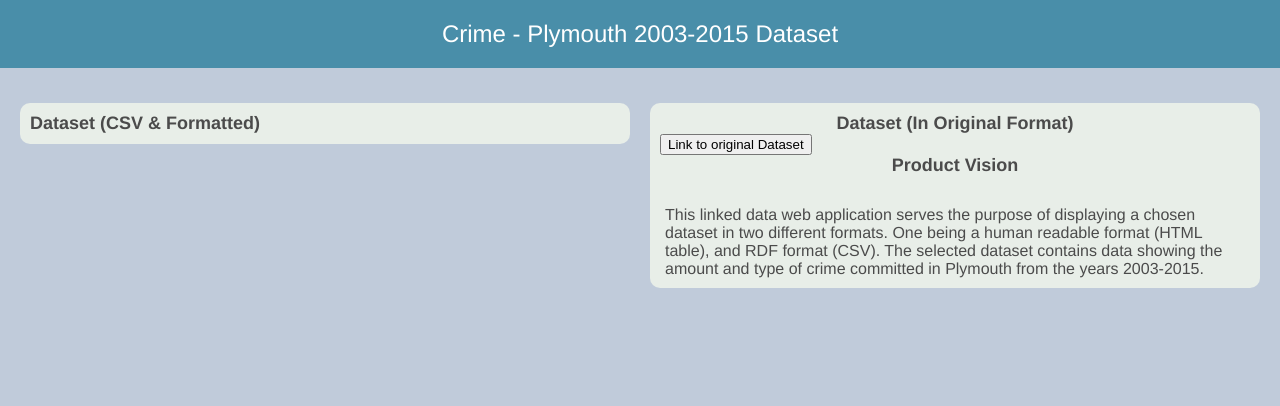
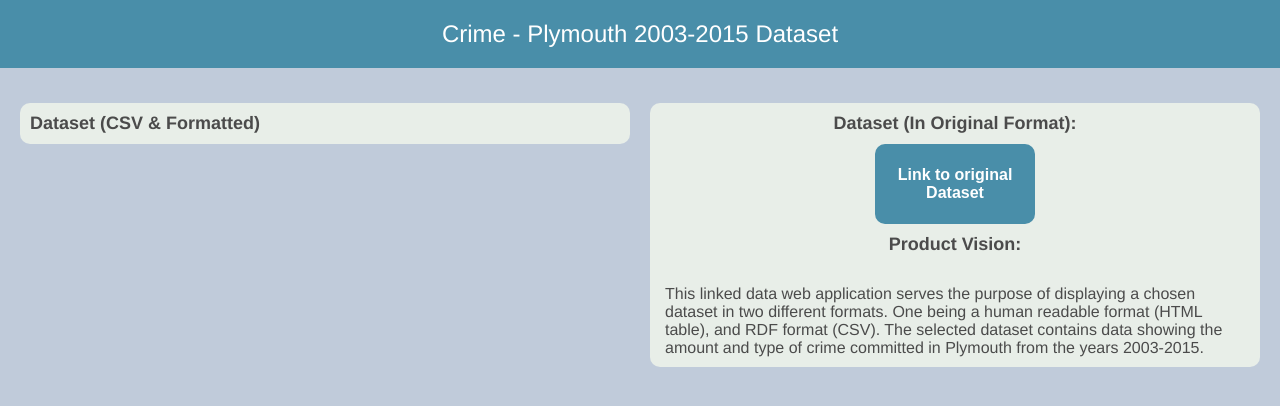
Before and after one commit to shaun-howarth/COMP-2001, a PHP site: page / in a window 1280 px wide. Shown: the top 406 px of the page. Run offline with PHP 8.4, Linux system fonts and the light colour scheme.

Commit message:
Have created CSS class for html buttons called "page-button".
Have created "page-button" class within style.css file. Used to style html buttons for both index and data.php web pages. Have align centered one button to test if it would center aligned into body card.

```diff
--- a/Web App/pages/assets/css/style.css
+++ b/Web App/pages/assets/css/style.css
@@ -69,3 +69,29 @@ body {
     display: block;
     margin-bottom: 15px;
 }
+
+.page-button {
+    color: white;
+    background: #498ea9;
+    font-weight: bold;
+    border-radius: 10px 10px 10px 10px;
+    display: inline-block;font-size: medium;
+    padding: 10px 10px 10px 10px;
+    margin: 10px;
+    cursor: pointer;
+    height: 80px;
+    width: 160px;
+    border: none;
+    outline: none;
+    transition: 0.25s;
+}
+
+
+.page-button:hover {
+background: #2f6174;
+}
+
+.center-align {
+    text-align: center;
+    position: relative;
+}
--- a/Web App/pages/index.php
+++ b/Web App/pages/index.php
@@ -32,15 +32,17 @@
     <div class="body-card">
 
         <div class="subtitle-align">
-            <span class="subtitle-text">Dataset (In Original Format)</span>
+            <span class="subtitle-text">Dataset (In Original Format):</span>
         </div>
 
-        <a href="https://plymouth.thedata.place/dataset/crime/resource/26904f63-e13a-450c-85c7-954b66229871">
-            <button>Link to original Dataset</button>
-        </a>
+        <div class="center-align">
+            <a href="https://plymouth.thedata.place/dataset/crime/resource/26904f63-e13a-450c-85c7-954b66229871">
+                <button class="page-button">Link to original Dataset</button>
+            </a>
+        </div>
 
         <div class="subtitle-align">
-            <span class="subtitle-text">Product Vision</span>
+            <span class="subtitle-text">Product Vision:</span>
         </div>
 
         <div class="margin-space">
```
